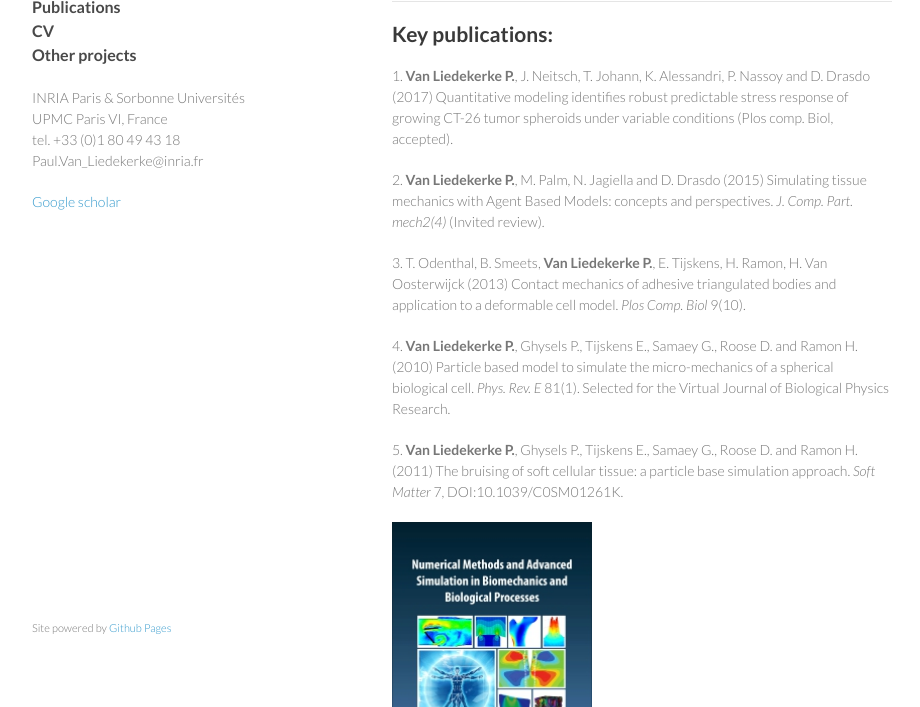
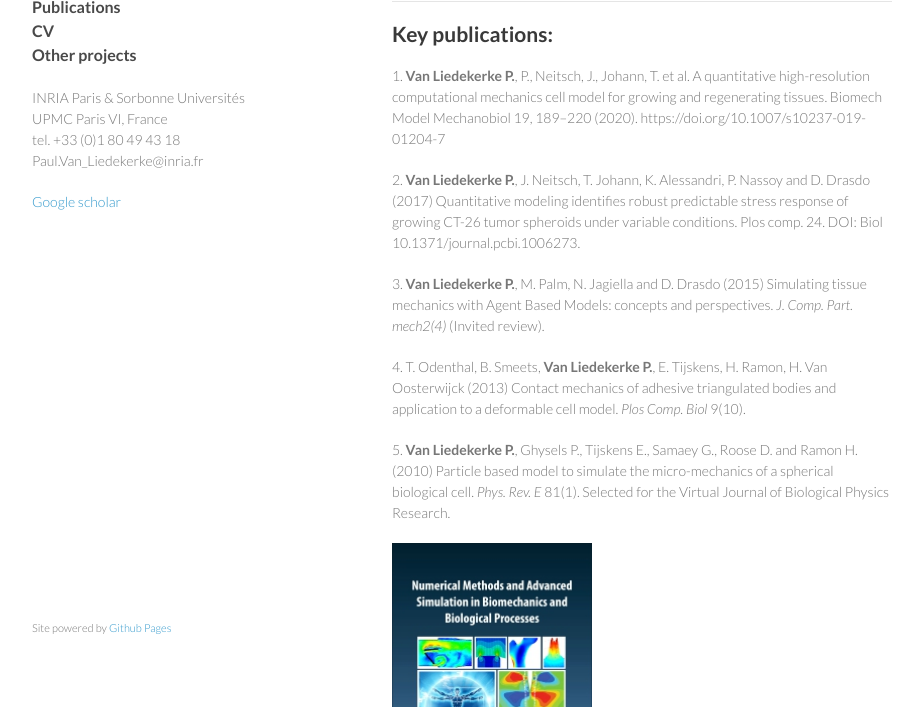
Before and after one commit to paulvanliedekerke/wittgenstein, a Jekyll site: the page index.html, which Jekyll copies as it is, in a window 1280 px wide and 900 px high, scrolled down 2764 px, cut to the strip 193-900 px from the top of the window. Shown: the whole strip, without its empty margins (178-1098 px from the left). Built offline with Jekyll 4.4.1, drawn with Linux system fonts in a browser that asks for light colours; Markdown is read by kramdown in place of the engine named in the settings.

Commit message:
Update index.html

```diff
--- a/index.html
+++ b/index.html
@@ -124,28 +124,30 @@ Your browser does not support the video tag.
 
 <h2>Key publications:</h2>
 
-1. <b>Van Liedekerke P.</b>, J. Neitsch, T. Johann, K. Alessandri, P. Nassoy and D. Drasdo (2017) Quantitative
-modeling identifies robust predictable stress response of growing CT-26 tumor spheroids under variable
-conditions (Plos comp. Biol, accepted). </p>
+1. <b>Van Liedekerke P.</b>, P., Neitsch, J., Johann, T. et al. A quantitative high-resolution computational mechanics cell model for growing and regenerating tissues. Biomech Model Mechanobiol 19, 189–220 (2020). https://doi.org/10.1007/s10237-019-01204-7 </p>
 
 
 <p>
-     2. <b>Van Liedekerke P.</b>, M. Palm, N. Jagiella and D. Drasdo (2015) Simulating tissue mechanics with Agent Based Models: concepts and perspectives.  <I>J. Comp. Part. mech2(4)</I> (Invited review).
+
+2. <b>Van Liedekerke P.</b>, J. Neitsch, T. Johann, K. Alessandri, P. Nassoy and D. Drasdo (2017) Quantitative
+modeling identifies robust predictable stress response of growing CT-26 tumor spheroids under variable
+conditions. Plos comp. 24. DOI: Biol 10.1371/journal.pcbi.1006273. </p>
+
+
+<p>
+     3. <b>Van Liedekerke P.</b>, M. Palm, N. Jagiella and D. Drasdo (2015) Simulating tissue mechanics with Agent Based Models: concepts and perspectives.  <I>J. Comp. Part. mech2(4)</I> (Invited review).
 </p>
 
 <p>
-     3. T. Odenthal, B. Smeets, <b>Van Liedekerke P.</b>, E. Tijskens, H. Ramon, H. Van Oosterwijck (2013) Contact mechanics of adhesive triangulated bodies and application to a deformable cell model.<I> Plos Comp. Biol</I> 9(10).
+     4. T. Odenthal, B. Smeets, <b>Van Liedekerke P.</b>, E. Tijskens, H. Ramon, H. Van Oosterwijck (2013) Contact mechanics of adhesive triangulated bodies and application to a deformable cell model.<I> Plos Comp. Biol</I> 9(10).
 </p>
 
 
 <p>
-     4. <b>Van Liedekerke P.</b>, Ghysels P., Tijskens E., Samaey G., Roose D. and Ramon H. (2010) Particle based model to simulate the micro-mechanics of a spherical biological cell.<I> Phys. Rev. E</I> 81(1). Selected for the Virtual Journal of Biological Physics Research.
+     5. <b>Van Liedekerke P.</b>, Ghysels P., Tijskens E., Samaey G., Roose D. and Ramon H. (2010) Particle based model to simulate the micro-mechanics of a spherical biological cell.<I> Phys. Rev. E</I> 81(1). Selected for the Virtual Journal of Biological Physics Research.
 </p>
 
 <p>
-     5. <b>Van Liedekerke P.</b>, Ghysels P., Tijskens E., Samaey G., Roose D. and Ramon H. (2011) The bruising of soft cellular tissue: a particle base simulation approach. <I>Soft Matter</I> 7, DOI:10.1039/C0SM01261K.
-
-</p>
 
 <p>
 <img src="9780128117187.jpg" alt="" width="200">
```
